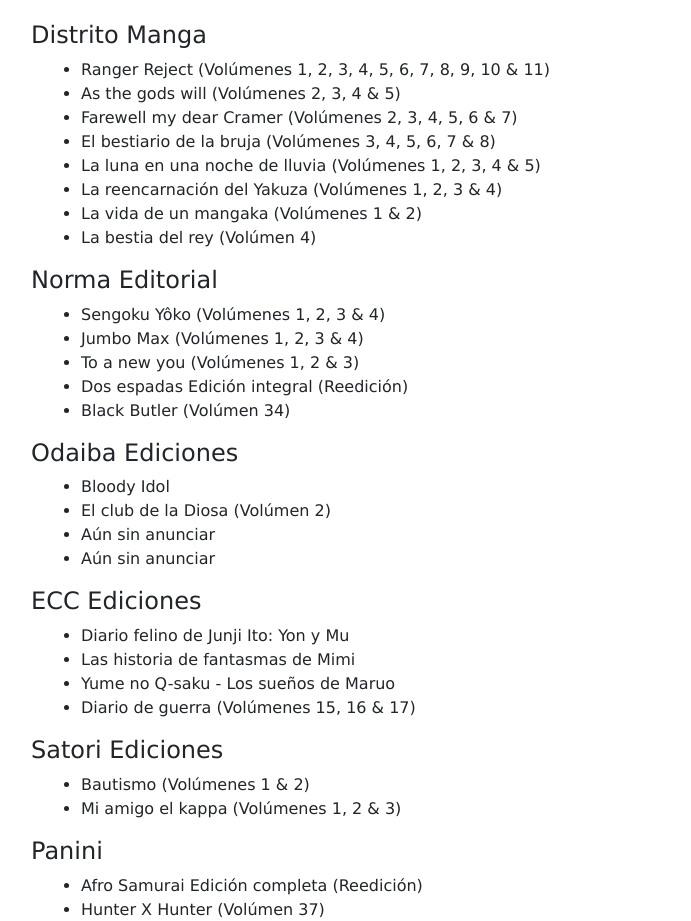
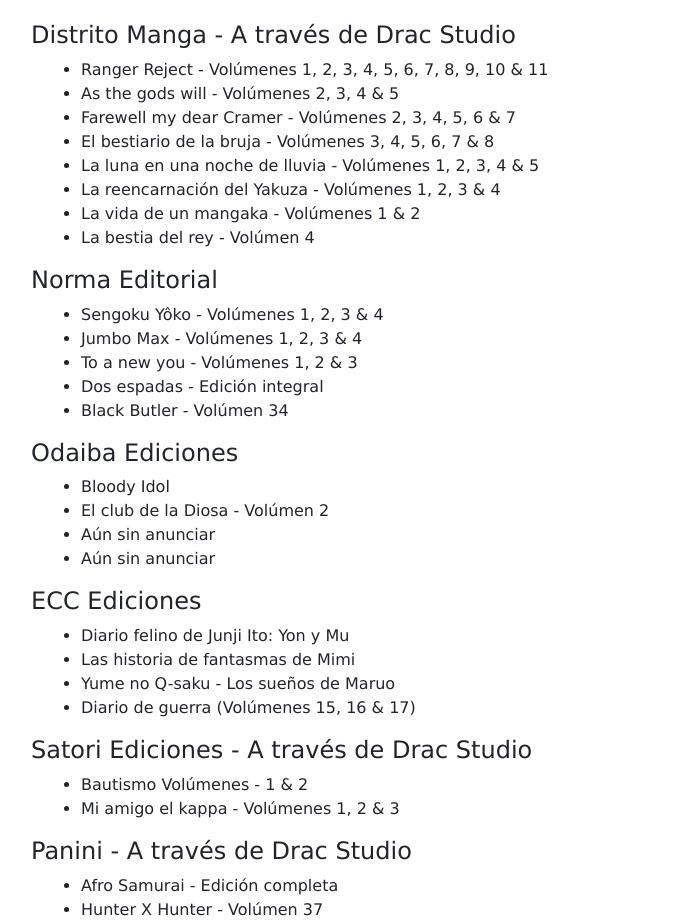
Before and after one commit to Gbonn7/BonninLettering, a website: page works.html in a window 1280 px wide. Shown: the part 531-1452 px from the top of the page, without its empty margins (169-860 px from the left). Drawn offline with nearby package versions, Linux system fonts and the light colour scheme.

```diff
--- a/works.html
+++ b/works.html
@@ -51,29 +51,29 @@
 
     <section>
       <h1 class="mt-4 mb-4 text-center">Trabajos realizados</h1>
-      <h4 class="editorial">Distrito Manga</h4>
+      <h4 class="editorial">Distrito Manga - A través de Drac Studio</h4>
       <ul>
-        <li>Ranger Reject (Volúmenes 1, 2, 3, 4, 5, 6, 7, 8, 9, 10 & 11)</li>
-        <li>As the gods will (Volúmenes 2, 3, 4 & 5)</li>
-        <li>Farewell my dear Cramer (Volúmenes 2, 3, 4, 5, 6 & 7)</li>
-        <li>El bestiario de la bruja (Volúmenes 3, 4, 5, 6, 7 & 8)</li>
-        <li>La luna en una noche de lluvia (Volúmenes 1, 2, 3, 4 & 5)</li>
-        <li>La reencarnación del Yakuza (Volúmenes 1, 2, 3 & 4)</li>
-        <li>La vida de un mangaka (Volúmenes 1 & 2)</li>
-        <li>La bestia del rey (Volúmen 4)</li>
+        <li>Ranger Reject - Volúmenes 1, 2, 3, 4, 5, 6, 7, 8, 9, 10 & 11</li>
+        <li>As the gods will - Volúmenes 2, 3, 4 & 5</li>
+        <li>Farewell my dear Cramer - Volúmenes 2, 3, 4, 5, 6 & 7</li>
+        <li>El bestiario de la bruja - Volúmenes 3, 4, 5, 6, 7 & 8</li>
+        <li>La luna en una noche de lluvia - Volúmenes 1, 2, 3, 4 & 5</li>
+        <li>La reencarnación del Yakuza - Volúmenes 1, 2, 3 & 4</li>
+        <li>La vida de un mangaka - Volúmenes 1 & 2</li>
+        <li>La bestia del rey - Volúmen 4</li>
       </ul>
       <h4 class="editorial">Norma Editorial</h4>
       <ul>
-        <li>Sengoku Yôko (Volúmenes 1, 2, 3 & 4)</li>
-        <li>Jumbo Max (Volúmenes 1, 2, 3 & 4)</li>
-        <li>To a new you (Volúmenes 1, 2 & 3)</li>
-        <li>Dos espadas Edición integral (Reedición)</li>
-        <li>Black Butler (Volúmen 34)</li>
+        <li>Sengoku Yôko - Volúmenes 1, 2, 3 & 4</li>
+        <li>Jumbo Max - Volúmenes 1, 2, 3 & 4</li>
+        <li>To a new you - Volúmenes 1, 2 & 3</li>
+        <li>Dos espadas - Edición integral</li>
+        <li>Black Butler - Volúmen 34</li>
       </ul>
       <h4 class="editorial">Odaiba Ediciones</h4>
       <ul>
         <li>Bloody Idol</li>
-        <li>El club de la Diosa (Volúmen 2)</li>
+        <li>El club de la Diosa - Volúmen 2</li>
         <li>Aún sin anunciar</li>
         <li>Aún sin anunciar</li>
       </ul>
@@ -85,16 +85,16 @@
         <li>Yume no Q-saku - Los sueños de Maruo</li>
         <li>Diario de guerra (Volúmenes 15, 16 & 17)</li>
       </ul>
-      <h4 class="editorial">Satori Ediciones</h4>
+      <h4 class="editorial">Satori Ediciones - A través de Drac Studio</h4>
       <ul>
-        <li>Bautismo (Volúmenes 1 & 2)</li>
-        <li>Mi amigo el kappa (Volúmenes 1, 2 & 3)</li>
+        <li>Bautismo Volúmenes - 1 & 2</li>
+        <li>Mi amigo el kappa - Volúmenes 1, 2 & 3</li>
       </ul>
 
-      <h4 class="editorial">Panini</h4>
+      <h4 class="editorial">Panini - A través de Drac Studio</h4>
       <ul>
-        <li>Afro Samurai Edición completa (Reedición)</li>
-        <li>Hunter X Hunter (Volúmen 37)</li>
+        <li>Afro Samurai - Edición completa</li>
+        <li>Hunter X Hunter - Volúmen 37</li>
       </ul>
     </section>
 
```
Also changed, not shown: index.html (+21 -3 lines), 3 other files.
